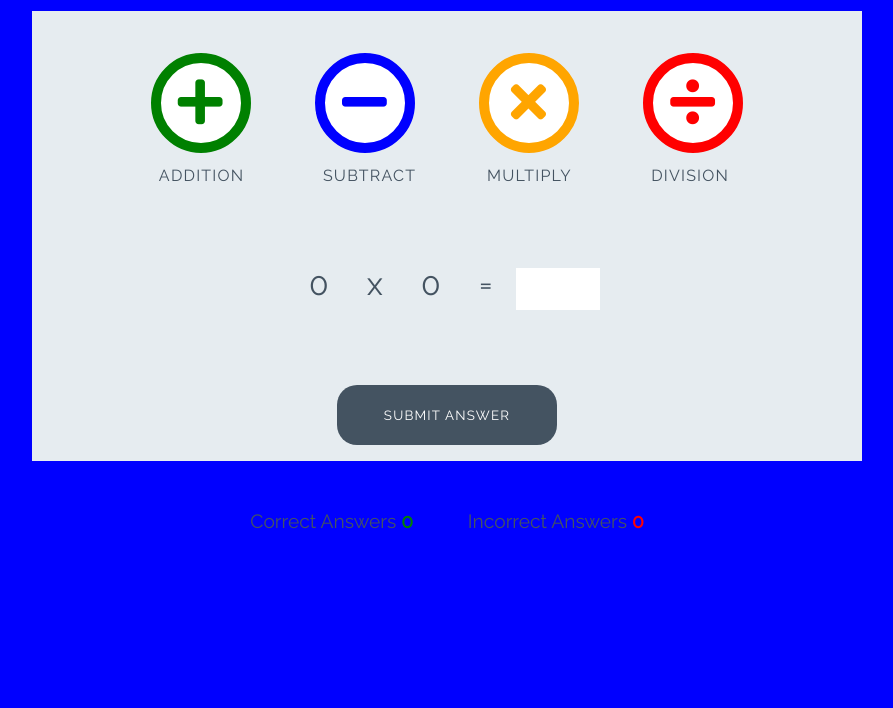
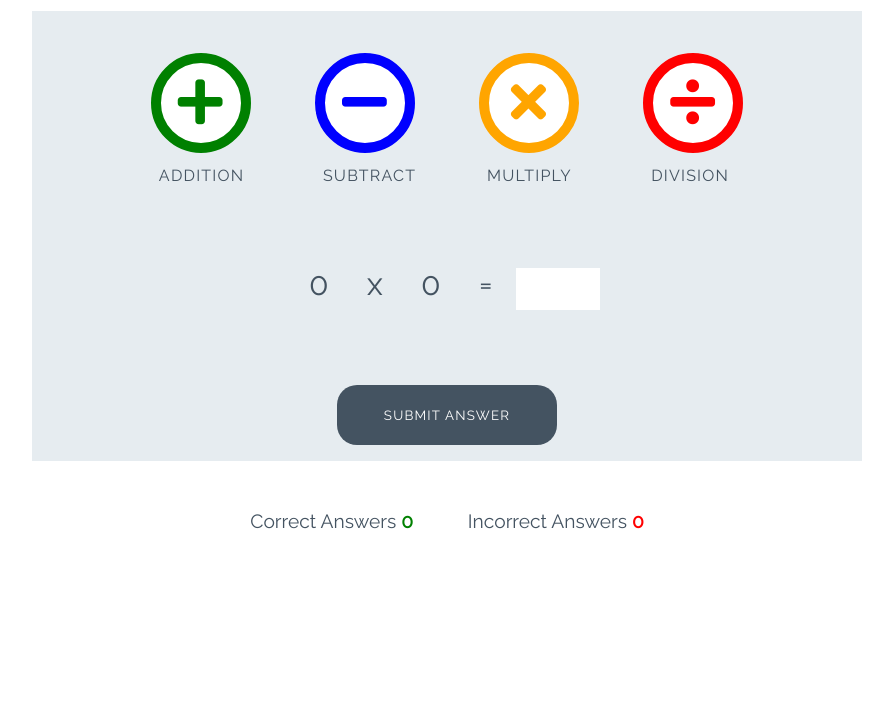
Before and after one commit to StephShobiye/Love-Maths, a plain HTML site: page index.html in a window 1280 px wide. Shown: the part 92-800 px from the top of the page, without its empty margins (193-1086 px from the left). Drawn offline with Linux system fonts and the light colour scheme; files whose address does not match are found by name.

Commit message:
tidy up CSS

```diff
--- a/assets/css/style.css
+++ b/assets/css/style.css
@@ -249,5 +249,4 @@ body {
         padding: 10px 0;
     }
 
-}body {
-    background-color: blue};
+}
```
